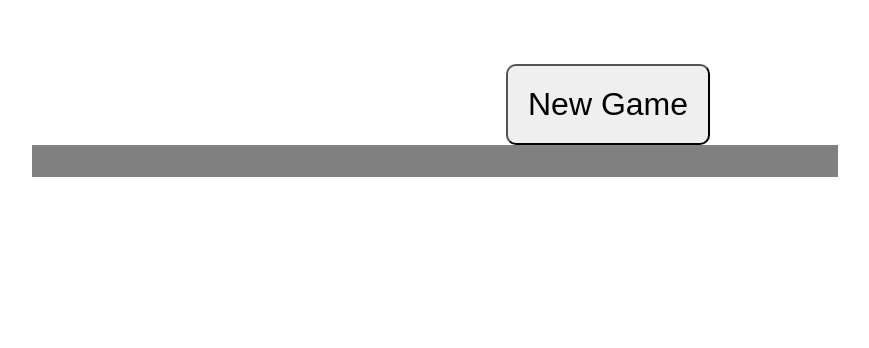
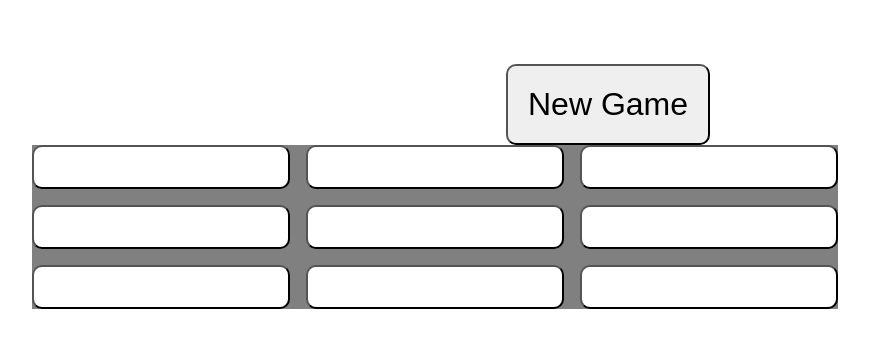
Before and after one commit to mphart/react-webapps, a React (Vite) app in the folder frontend/: page /tic-tac-toe in a window 1280 px wide. Shown: the top 348 px of the page, without its empty margins (32-901 px from the left). Built offline with nearby package versions, Linux system fonts and the light colour scheme.

Commit message:
implemented player moves

```diff
--- a/frontend/src/webapps/tic-tac-toe/TicTacToe.jsx
+++ b/frontend/src/webapps/tic-tac-toe/TicTacToe.jsx
@@ -1,24 +1,25 @@
 import {useState} from 'react'
 import './styles/tictactoe.css'
+
 import Board from './components/Board.jsx'
 import GamePanel from './components/GamePanel.jsx'
 
 
 export default function TicTacToe(){
     const [boardState, setBoardState] = useState(['-','-','-','-','-','-','-','-','-'])
-    const [turn, setTurn] = useState([])
-
-
-
-
+    const [turn, setTurn] = useState("X")
 
     return(
         <div className="tictactoe">
-            <GamePanel boardState={boardState} setBoardState={setBoardState}>
-                <Board boardState={boardState} setBoardState={setBoardState} isHumanOpponent={true}/>
+            <GamePanel boardState={boardState} setBoardState={setBoardState} setTurn={setTurn}>
+                <Board
+                boardState={boardState}
+                setBoardState={setBoardState}
+                isHumanOpponent={true}
+                turn={turn}
+                setTurn={setTurn}/>
             </GamePanel>
 
         </div>
     )
-
 }
--- a/frontend/src/webapps/tic-tac-toe/components/Board.jsx
+++ b/frontend/src/webapps/tic-tac-toe/components/Board.jsx
@@ -1,25 +1,44 @@
 import '../styles/board.css'
 
 
-export default function Board({boardState, setBoardState, isHumanOpponent = false}){
+export default function Board({boardState, setBoardState, isHumanOpponent = false, turn, setTurn}){
     let tileKey = 0
 
 
+
+    function move(e){
+        // playing against AI, only move if it's the human's turn
+        if(!isHumanOpponent && turn){
+            setBoardState([...boardState.slice(0,e.target.id), 'X', ...boardState.slice(e.target.id+1)])
+            setTurn(false)
+        }
+        // playing against a human, place the correct symbol accordingly
+        if(isHumanOpponent){
+            setBoardState([...boardState.slice(0,e.target.id), turn ? 'X' : 'O', ...boardState.slice(e.target.id+1)])
+            setTurn(!turn)
+        }
+    }
 
     return(
         <div className="board">
             {boardState.map(tile => {
                 if(tile === '-'){
                     return (
-                        <div className="tile" key={++tileKey}>{" "}</div>
+                        <button className="tile" key={++tileKey} id={tileKey} onClick={move}>
+                            {" "}
+                        </button>
                     )
                 } else if(tile === 'X') {
                     return (
-                        <div className="tile" key={++tileKey} style={{color:"red"}}>{tile}</div>
+                        <button className="tile" key={++tileKey} id={tileKey} style={{color:"red"}} onClick={move}>
+                            {tile}
+                        </button>
                     )
                 } else if(tile === 'O') {
                     return (
-                        <div className="tile" key={++tileKey} style={{color:"blue"}}>{tile}</div>
+                        <button className="tile" key={++tileKey} id={tileKey} style={{color:"blue"}} onClick={move}>
+                            {tile}
+                        </button>
                     )
                 }
             })}
--- a/frontend/src/webapps/tic-tac-toe/components/GamePanel.jsx
+++ b/frontend/src/webapps/tic-tac-toe/components/GamePanel.jsx
@@ -1,7 +1,10 @@
 
-export default function GamePanel({boardState, setBoardState, children}){
+export default function GamePanel({boardState, setBoardState, setTurn, children}){
 
-    const newGame = () => setBoardState(['-','-','-','-','-','-','-','-','-'])
+    const newGame = () => {
+        setBoardState(['-','-','-','-','-','-','-','-','-'])
+        setTurn(true)
+    }
 
 
     return(
```
